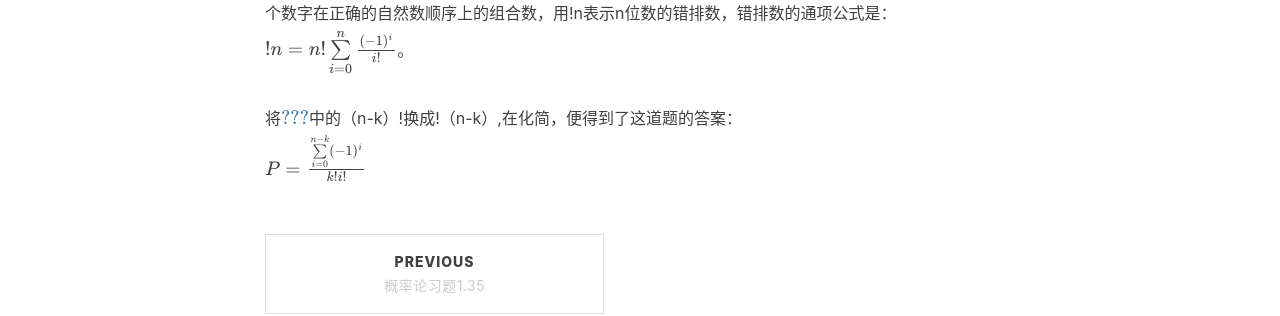
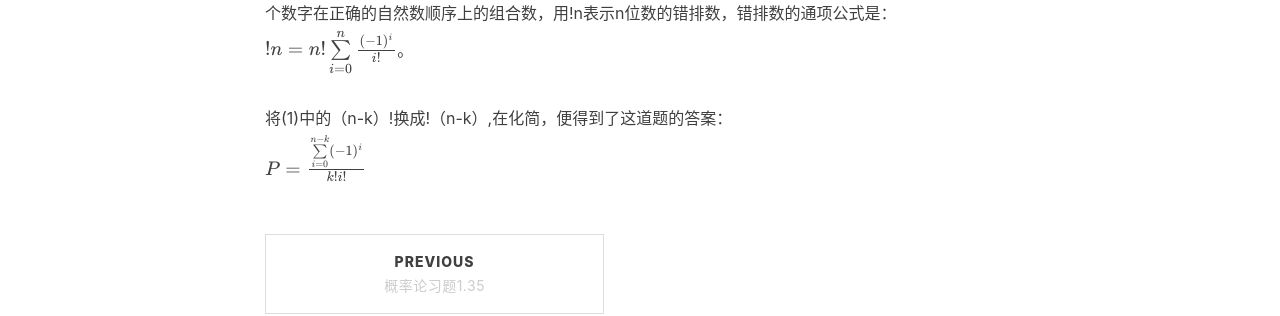
Before and after one commit to Amorous77/Amorous77.github.io, a Jekyll site: the page built from _posts/2018-10-09-概率论习题1.14.markdown, in a window 1280 px wide. Shown: the part 856-1172 px from the top of the page. Built offline with Jekyll 4.4.1, drawn with Linux system fonts in a browser that asks for light colours; nearby versions of some CDN libraries; formulas are drawn with MathJax 3; comment, search, counter and statistics services are not loaded; some of the changed text lies outside the part shown.

Commit message:
statement

```diff
--- a/_posts/2018-10-09-概率论习题1.14.markdown
+++ b/_posts/2018-10-09-概率论习题1.14.markdown
@@ -14,10 +14,10 @@
 
 解：<br>
 	首先在n个人中令k个人拿到自己的帽子，有$\binom{n}{k}$种**情况**，注意**情况**这个用词。<br>
-然后让其他(n-k）个人在剩下的（n-k）顶帽子种任意取，有（n-k）!种**情况**。且总的分配情况有n!种，那现在我们的结果是：$$P=\frac{\binom{n}{k} （n-k）!}{n!} \label{11}$$ <br>
+然后让其他(n-k）个人在剩下的（n-k）顶帽子种任意取，有（n-k）!种**情况**。且总的分配情况有n!种，那现在我们的结果是：$$P=\frac{\binom{n}{k} （n-k）!}{n!} \tag{1}$$ <br>
 
 很明显这个数字是大了的，因为那(n-k)个人随便取，可能会有人取到自己的帽子，这样就不满足只有k个人取到自己帽子的条件。<br>
 在这里，我们引入[错排数(Derangement)](https://baike.baidu.com/item/%E9%94%99%E6%8E%92%E9%97%AE%E9%A2%98/3849290)的概念：如3位数中，321、231就是错排数，即完全没有一个数字在正确的自然数顺序上的组合数，用!n表示n位数的错排数，错排数的通项公式是：$$!n=n!\sum\limits_{i=0}^n\frac{(-1)^i}{i!}\tag{2}$$。<br>
 
-将$\ref{1}$中的（n-k）!换成!（n-k）,在化简，便得到了这道题的答案：<br>
+将(1)中的（n-k）!换成!（n-k）,在化简，便得到了这道题的答案：<br>
 $$P=\frac{\sum\limits_{i=0}^{n-k}(-1)^i}{k!i!}\tag{3}$$ <br>
```
